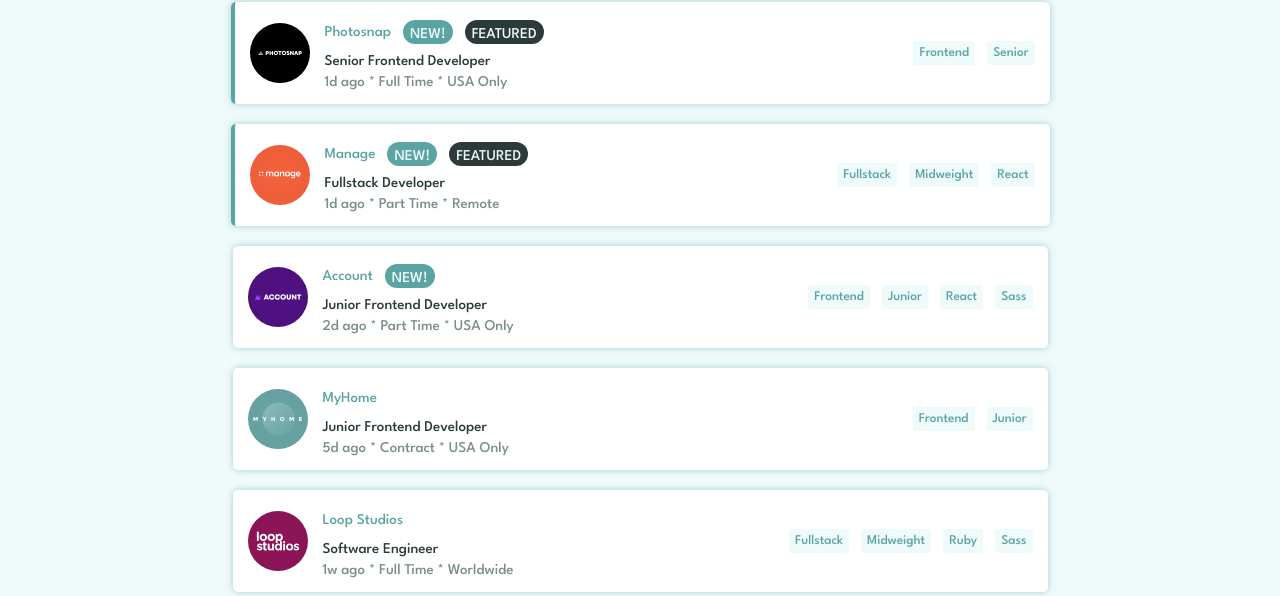
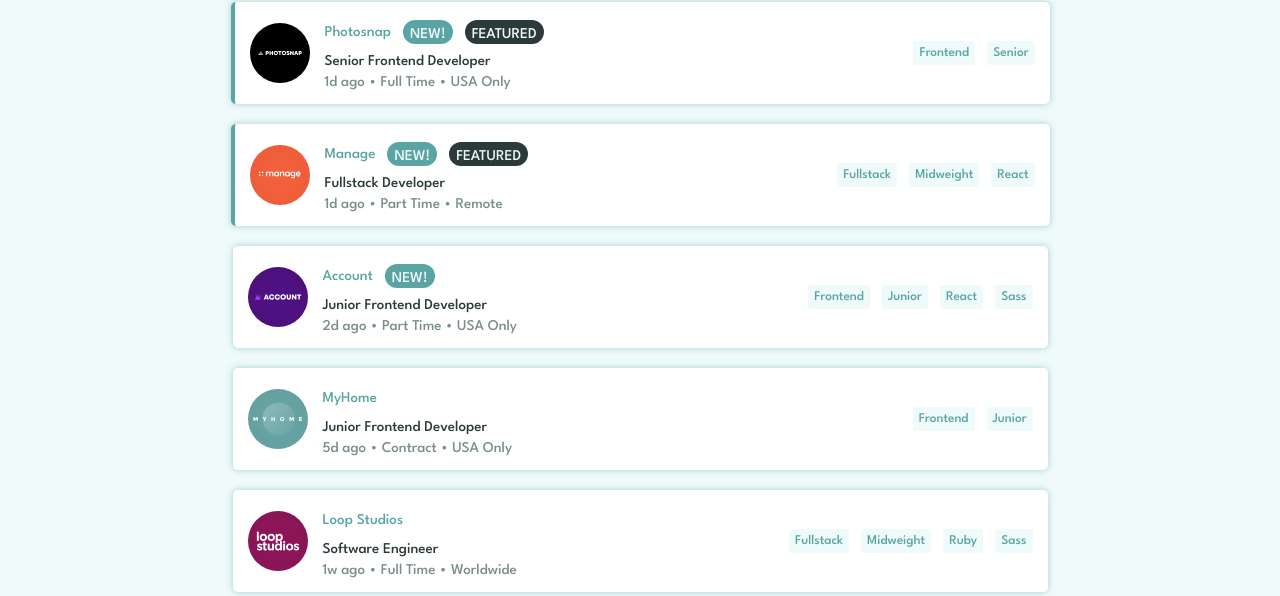
Before and after one commit to goody-dev/job-listings-app-filter, a React (Vite) app: page / in a window 1280 px wide. Shown: the part 204-800 px from the top of the page. Built offline with nearby package versions, Linux system fonts and the light colour scheme.

Commit message:
Enhanced UI

```diff
--- a/index.html
+++ b/index.html
@@ -16,10 +16,10 @@
   </head>
   <body>
     <div id="root"></div>
-    <div class="attribution">
+    <!--<div class="attribution">
       Challenge by <a href="https://www.frontendmentor.io?ref=challenge" target="_blank">Frontend Mentor</a>.
       Coded by <a href="#">Your Name Here</a>.
-    </div>
+    </div>-->
     <script type="module" src="/src/main.tsx"></script>
   </body>
 </html>
--- a/src/App.css
+++ b/src/App.css
@@ -14,6 +14,7 @@
 }
 body {
   background-color: var(--Light-Grayish-Cyan-Background);
+  scroll-behavior: smooth;
 }
 
 .header {
@@ -97,7 +98,7 @@
   max-width: 100vw;
   margin: 0;
   padding-top: 1px;
-  padding-bottom: 30px;
+  padding-bottom: 50px;
 }
 .highlight {
   border-left: 4px solid var(--Desaturated-Dark-Cyan);
@@ -109,7 +110,7 @@
   border-radius: 5px;
   margin-right: auto;
   margin-left: auto;
-  margin-top: 60px;
+  margin-top: 50px;
   padding: 20px;
 }
 
--- a/src/Components/Listings.tsx
+++ b/src/Components/Listings.tsx
@@ -54,7 +54,7 @@
                       {job.featured && <StatusTag>FEATURED</StatusTag>}
                     </div>
                     <p className='position'>{job.position}</p>
-                    <p className='description'>{job.postedAt} * {job.contract} * {job.location}</p>
+                    <p className='description'>{job.postedAt} • {job.contract} • {job.location}</p>
                 </div>
             </div>
             <hr className='info-div'></hr>
```
